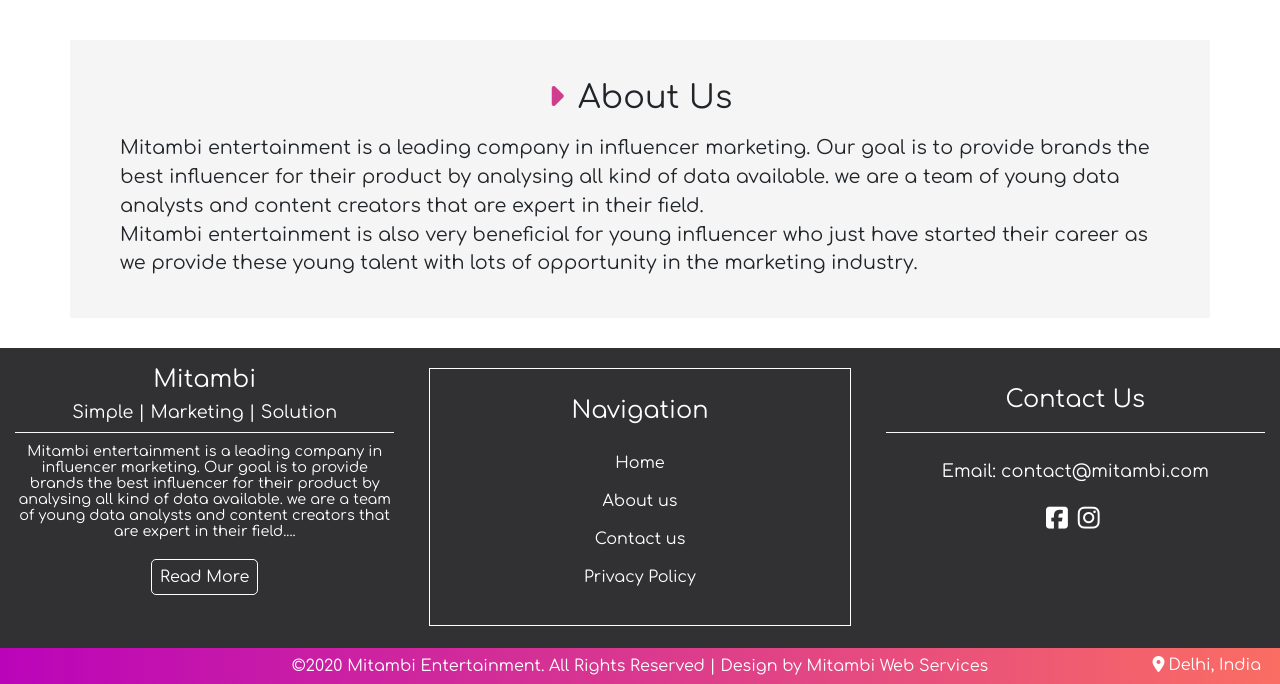
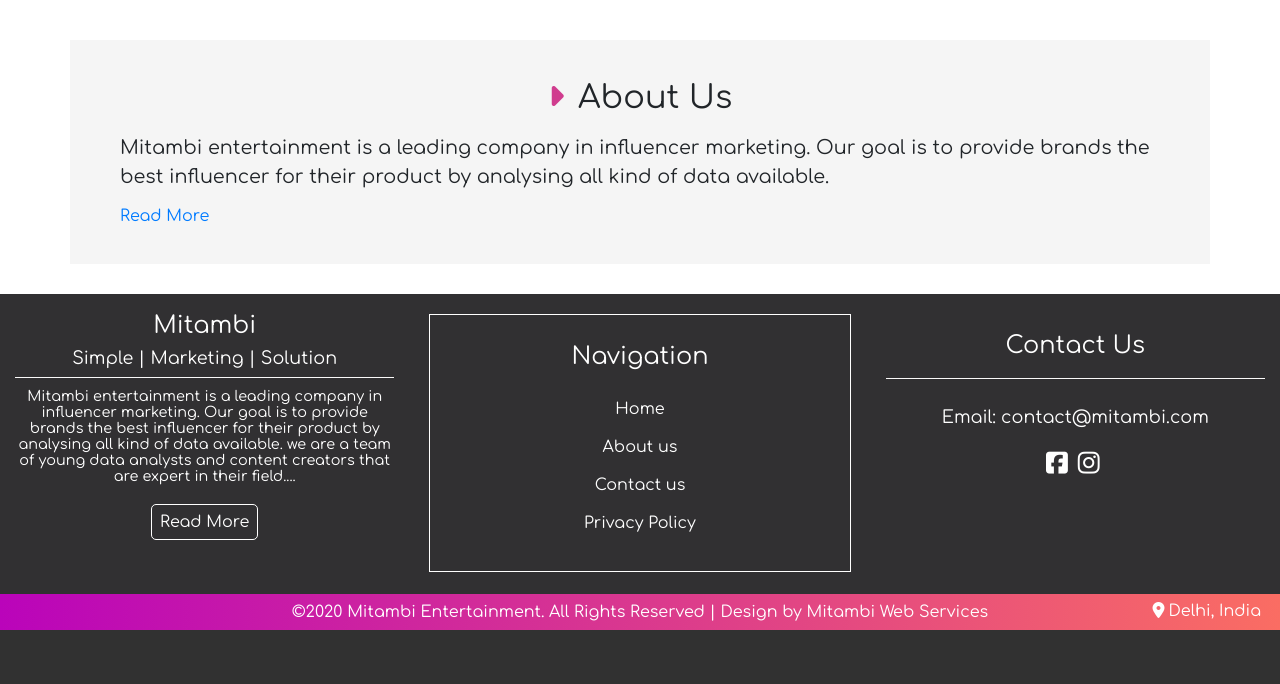
Before and after one commit to tanishqAnand/Mitambi-Entertainment, a Django app: page /marketing/about-us/ in a window 1280 px wide. Shown: the part 211-895 px from the top of the page. After the commit the page ends 841 px from the top, so only its background shows below. Run offline with Django 3.2, Linux system fonts and the light colour scheme; some libraries are stand-ins or nearby versions.

Commit message:
changes to about_us.html and Debug=True

```diff
--- a/Marketing/templates/Marketing/about_us.html
+++ b/Marketing/templates/Marketing/about_us.html
@@ -22,11 +22,10 @@
             <div class="col-sm body-text">
                 <p>Mitambi entertainment is a leading company in influencer marketing.
                     Our goal is to provide brands the best influencer for their product by analysing
-                    all kind of data available. we are a team of young data analysts and content creators
-                    that are expert in their field.
-                    <br>
-                    Mitambi entertainment is also very beneficial for young influencer who just have started their
-                    career as we provide these young talent with lots of opportunity in the marketing industry.</p>
+                    all kind of data available.
+                </p>
+                <br>
+                <a href="/marketing/about-us">Read More</a>
             </div>
         </div>
     </div>
--- a/Mitambi_Entertainment/settings.py
+++ b/Mitambi_Entertainment/settings.py
@@ -23,7 +23,7 @@
 SECRET_KEY = '-5gvzecs78#jlsvm^eg=_73r$hylh-m%36m-ujjs45u%$ra&3c'
 
 # SECURITY WARNING: don't run with debug turned on in production!
-DEBUG = False
+DEBUG = True
 
 ALLOWED_HOSTS = ['*']
 
```
